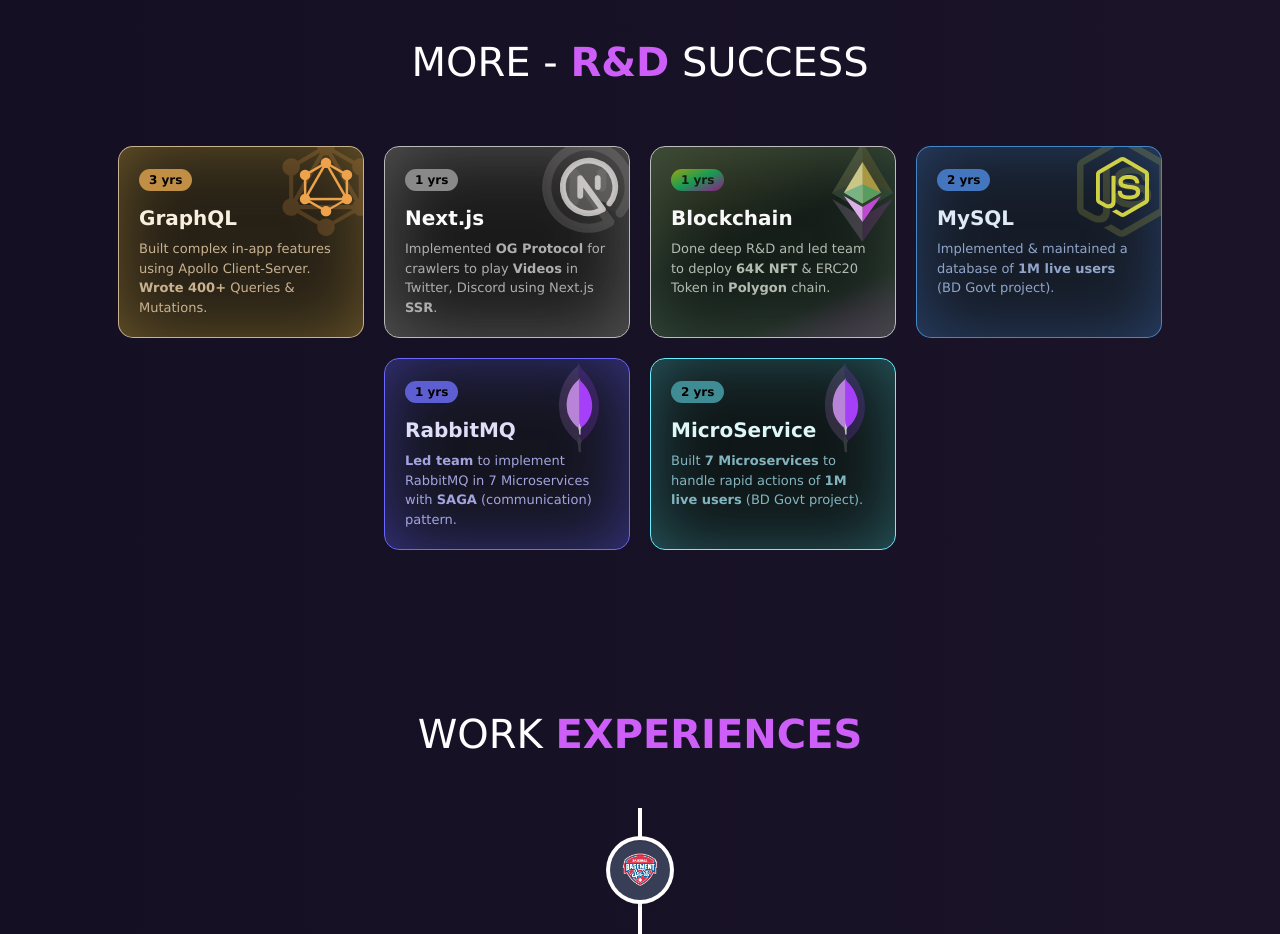
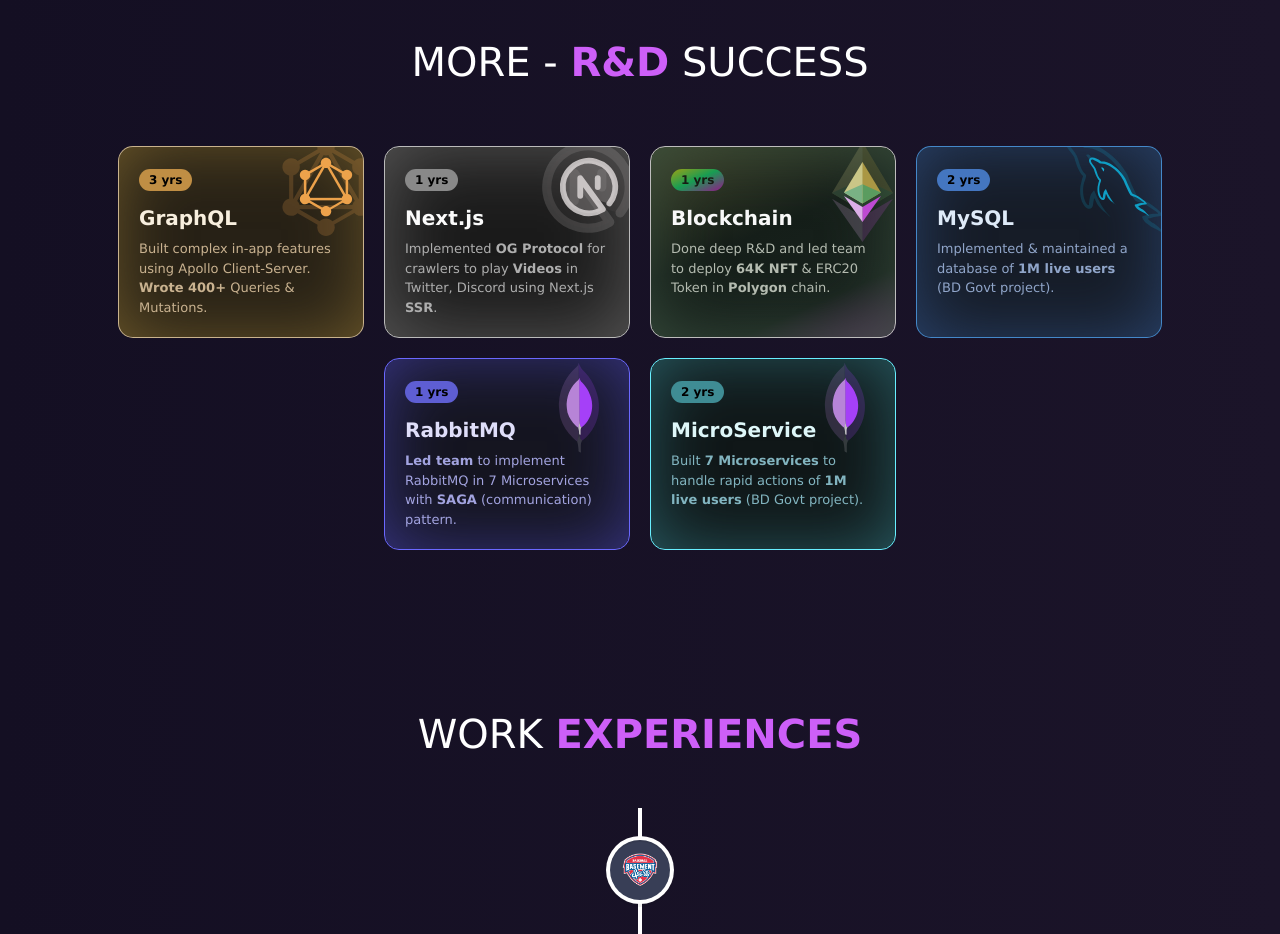
Before and after one commit to anisurrahman072/anis-portfolio, a React (Create React App) app: page / in a window 1280 px wide. Shown: the part 1240-2174 px from the top of the page. Built offline with nearby package versions, Linux system fonts and the light colour scheme.

Commit message:
Added mysql logo

```diff
--- a/src/components/Skils/AdditionalSkills.js
+++ b/src/components/Skils/AdditionalSkills.js
@@ -3,6 +3,7 @@ import { Container, Row, Col } from "react-bootstrap";
 import graphqlLogo from "../../Assets/graphql.svg";
 import nextjsLogo from "../../Assets/nextjs.svg";
 import ethereumLogo from "../../Assets/ethereum.svg";
+import mysqlLogo from "../../Assets/mysql.svg";
 import reactLogo from "../../Assets/react.svg";
 import nodeJsLogo from "../../Assets/nodejs.svg";
 import mongodbLogo from "../../Assets/mongodb.svg";
@@ -463,12 +464,12 @@ function AdditionalSkills() {
                 }}
                 initial={{ rotate: 0, scale: 1 }}
                 animate={{
-                  rotate: isHoveredMysql ? -20 : 0,
+                  rotate: isHoveredMysql ? -10 : 0,
                   scale: isHoveredMysql ? 0 : 1,
                 }}
                 transition={{ duration: 0.45 }}
               >
-                <img src={nodeJsLogo} height={100} />
+                <img src={mysqlLogo} height={100} />
               </motion.div>
 
               <motion.div
@@ -479,12 +480,12 @@ function AdditionalSkills() {
                 }}
                 initial={{ rotate: 0, scale: 1 }}
                 animate={{
-                  rotate: isHoveredMysql ? 20 : 0,
+                  rotate: isHoveredMysql ? -10 : 0,
                   scale: isHoveredMysql ? 1.3 : 1,
                 }}
                 transition={{ duration: 0.45 }}
               >
-                <img src={nodeJsLogo} height={60} />
+                <img src={mysqlLogo} height={60} />
               </motion.div>
               <p
                 style={{
```
Also changed, not shown: src/Assets/mysql.svg (added).
